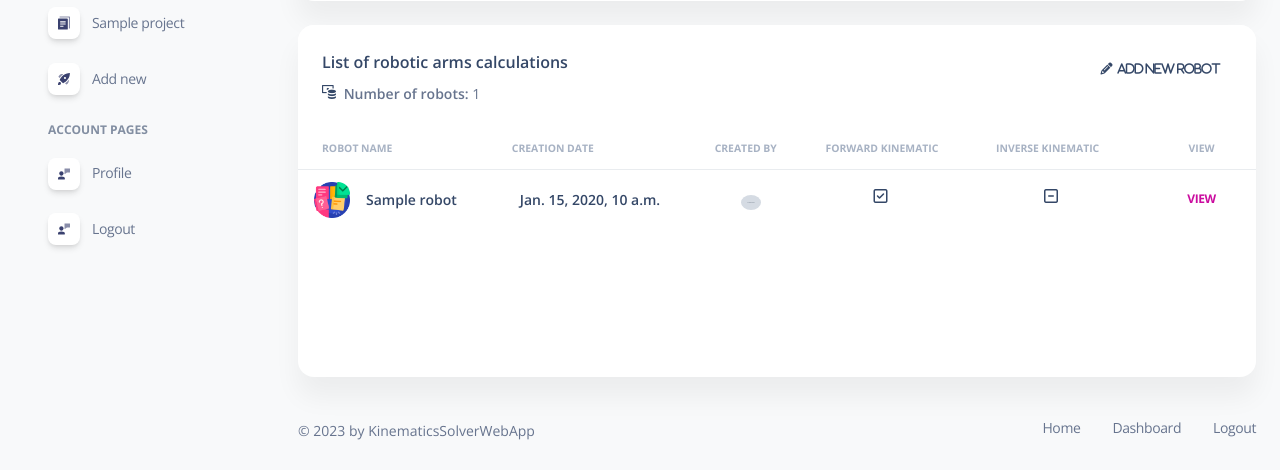
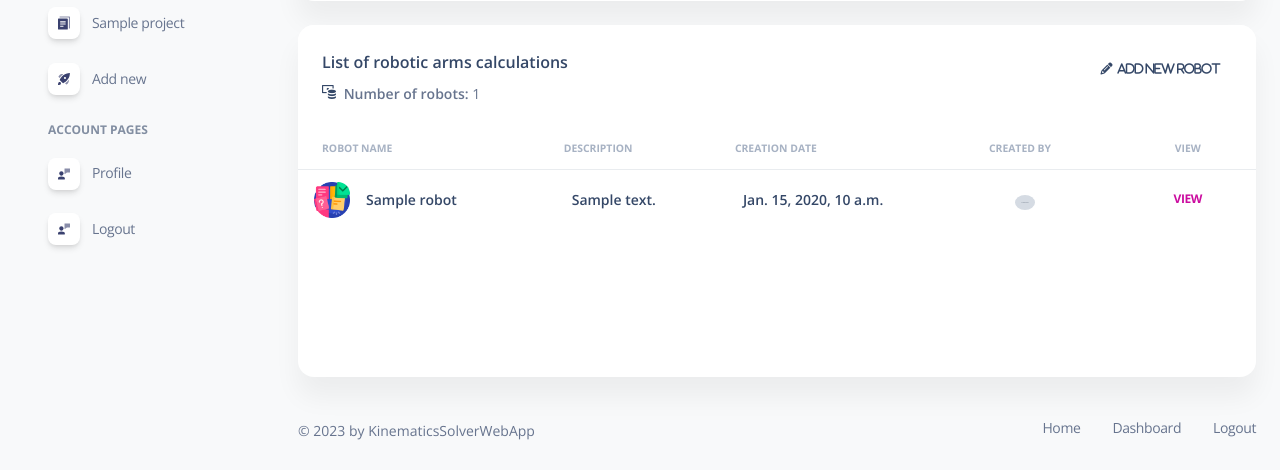
Before and after one commit to Szezi/KinematicsSolverWebApp, a Django app: page /robot/project-detail/1/ in a window 1280 px wide. Shown: the part 211-681 px from the top of the page. Run offline with Django 4.2, Linux system fonts and the light colour scheme; a user stored in the database is signed in; tables that the repository leaves empty hold one stand-in row (values such as "Sample post"); grey boxes marked "Sample" are stand-in pictures; some libraries are stand-ins or nearby versions.

Commit message:
fix: change columns of table

```diff
--- a/robot/templates/robot/project_detail.html
+++ b/robot/templates/robot/project_detail.html
@@ -60,10 +60,9 @@
                   <thead>
                     <tr>
                       <th class="text-uppercase text-secondary text-xxs font-weight-bolder opacity-7">Robot name</th>
+                      <th class="text-uppercase text-secondary text-xxs font-weight-bolder opacity-7 ps-2">Description</th>
                       <th class="text-uppercase text-secondary text-xxs font-weight-bolder opacity-7 ps-2">Creation date</th>
                       <th class="text-uppercase text-secondary text-xxs font-weight-bolder opacity-7 ps-2">Created by</th>
-                      <th class="text-uppercase text-secondary text-xxs font-weight-bolder opacity-7 ps-2">Forward kinematic</th>
-                      <th class="text-uppercase text-secondary text-xxs font-weight-bolder opacity-7 ps-2">Inverse kinematic</th>
                       <th class="text-center text-uppercase text-secondary text-xxs font-weight-bolder opacity-7">View</th>
                     </tr>
                   </thead>
@@ -83,6 +82,11 @@
                             </td>
                             <td>
                               <div class="d-flex flex-column px-2">
+                                <h6 class="mb-0 text-sm">{{robot.description}}</h6>
+                              </div>
+                            </td>
+                            <td>
+                              <div class="d-flex flex-column px-2">
                                 <h6 class="mb-0 text-sm">{{robot.created}}</h6>
                               </div>
                             </td>
@@ -91,16 +95,6 @@
                                   <a href="{% url 'profile-info' robot.owner.id%}" class="avatar avatar-xs rounded-circle" data-bs-toggle="tooltip" data-bs-placement="bottom" title="{{robot.owner}}">
                                     <img src="{{robot.owner.avatar.url}}" alt="{{robot.owner}}">
                                   </a>
-                              </div>
-                            </td>
-                            <td>
-                              <div class="d-flex flex-column px-5">
-                                <h6 class="fa fa-check-square-o" aria-hidden="true"></h6>
-                              </div>
-                            </td>
-                            <td>
-                              <div class="d-flex flex-column px-5">
-                                <h6 class="fa fa-minus-square-o" aria-hidden="true"></h6>
                               </div>
                             </td>
                             <td class="align-middle text-center text-sm">
```
